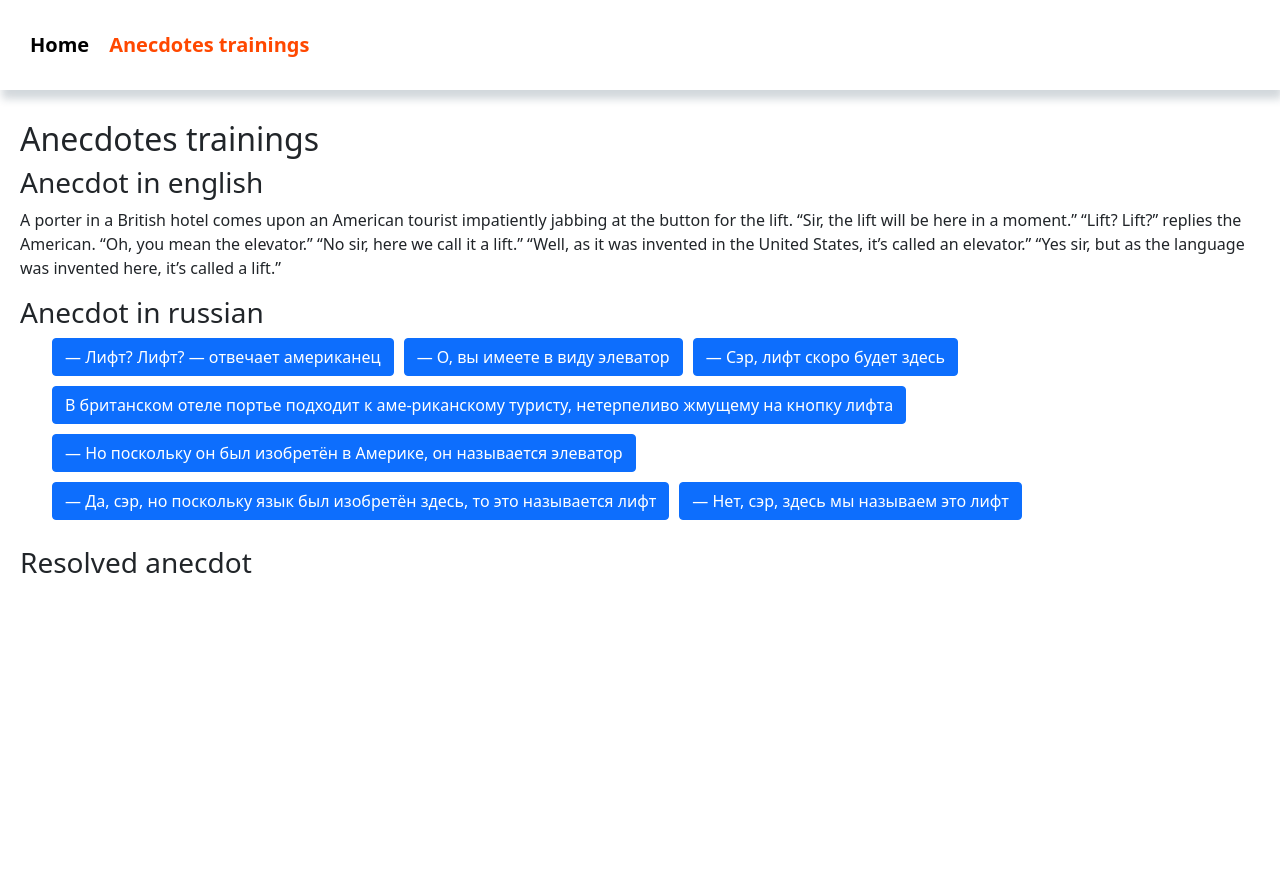
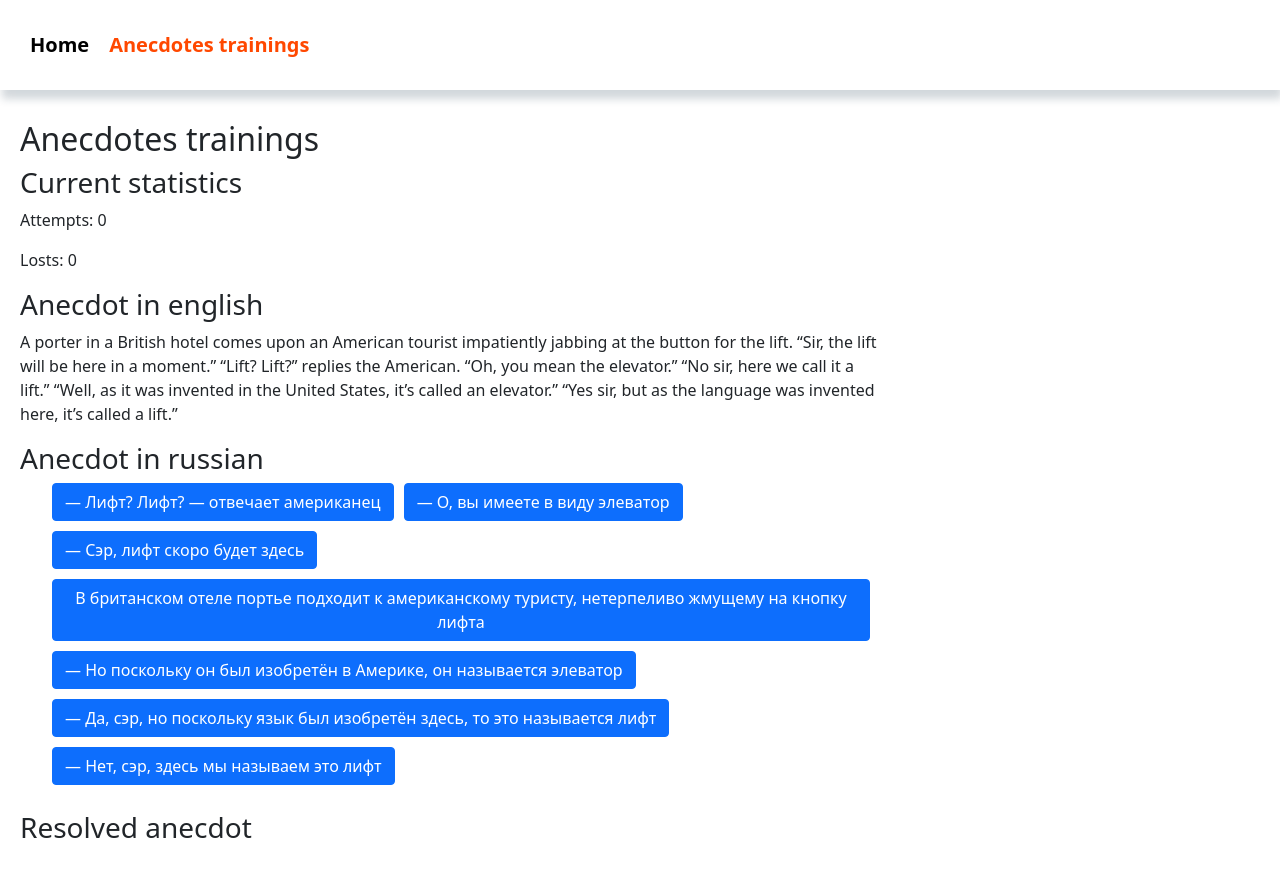
Before and after one commit to Mohara88s/english-training-app, a React (Create React App) app: page /anecdotes-trainings in a window 1280 px wide. Shown: the top 876 px of the page. Before the commit the page ends 800 px from the top, so only its background shows below. Built offline with nearby package versions, Linux system fonts and the light colour scheme.

Commit message:
add statistics

```diff
--- a/src/views/AnecdotesTrainingsPage/AnecdotesTrainingsPage.js
+++ b/src/views/AnecdotesTrainingsPage/AnecdotesTrainingsPage.js
@@ -4,37 +4,49 @@ import styles from './AnecdotesTrainingsPage.module.css';
 
 const anecdot = {
   english: `A porter in a British hotel comes upon an American tourist impatiently jabbing at the button for the lift. “Sir, the lift will be here in a moment.” “Lift? Lift?” replies the American. “Oh, you mean the elevator.” “No sir, here we call it a lift.” “Well, as it was invented in the United States, it’s called an elevator.” “Yes sir, but as the language was invented here, it’s called a lift.”`,
-  russian: `В британском отеле портье подходит к аме-риканскому туристу, нетерпеливо жмущему на кнопку лифта. — Сэр, лифт скоро будет здесь. — Лифт? Лифт? — отвечает американец. — О, вы имеете в виду элеватор. — Нет, сэр, здесь мы называем это лифт. — Но поскольку он был изобретён в Америке, он называется элеватор. — Да, сэр, но поскольку язык был изобретён здесь, то это называется лифт.`,
+  russian: `В британском отеле портье подходит к американскому туристу, нетерпеливо жмущему на кнопку лифта. — Сэр, лифт скоро будет здесь. — Лифт? Лифт? — отвечает американец. — О, вы имеете в виду элеватор. — Нет, сэр, здесь мы называем это лифт. — Но поскольку он был изобретён в Америке, он называется элеватор. — Да, сэр, но поскольку язык был изобретён здесь, то это называется лифт.`,
 };
 
 const buttonsArray = anecdot.russian.split('.').filter(e => e.length);
-const mixedArray = [...buttonsArray].sort(function () {
+const mixedArray = [...buttonsArray].sort(() => {
   return 0.5 - Math.random();
 });
 const resolvedArray = [];
 
 export default function AnecdotesTrainingsPage() {
   const [actualId, setActualId] = useState(0);
-  // const [losts, setLosts] = useState(0);
+  const [losts, setLosts] = useState(0);
+  const [attempts, setAttempts] = useState(0);
 
   const onClickButton = e => {
     const buttonValue = e.currentTarget.getAttribute('value');
-    console.log(buttonValue);
+    const id = Number.parseInt(e.currentTarget.getAttribute('data-id'));
 
-    const id = Number.parseInt(e.currentTarget.getAttribute('data-id'));
-    console.log(id);
-
-    console.log(actualId);
     if (buttonValue === buttonsArray[actualId]) {
-      console.log('true');
       mixedArray.splice(id, 1);
       resolvedArray.push(buttonValue);
       setActualId(prevState => prevState + 1);
+    } else {
+      setLosts(prevState => prevState + 1);
+    }
+    setAttempts(prevState => prevState + 1);
+    if (actualId >= buttonsArray.length - 1) {
+      onPositiveTrainingResult();
     }
   };
+
+  const onPositiveTrainingResult = () => {
+    console.log('true');
+  };
+
   return (
     <div className={styles.AnecdotesTrainingsPage}>
       <h2>Anecdotes trainings</h2>
+      <h3>Сurrent statistics</h3>
+
+      <p>Attempts: {attempts}</p>
+      <p>Losts: {losts}</p>
+
       <h3>Anecdot in english</h3>
       <p>{anecdot.english}</p>
 
--- a/src/views/AnecdotesTrainingsPage/AnecdotesTrainingsPage.module.css
+++ b/src/views/AnecdotesTrainingsPage/AnecdotesTrainingsPage.module.css
@@ -1,5 +1,6 @@
 .AnecdotesTrainingsPage {
   padding: 20px;
+  max-width: 900px;
 }
 .list {
   list-style: none;
@@ -11,3 +12,7 @@
   margin-right: 10px;
   margin-bottom: 10px;
 }
+p {
+  font-size: 1rem;
+  font-weight: 500;
+}
```
